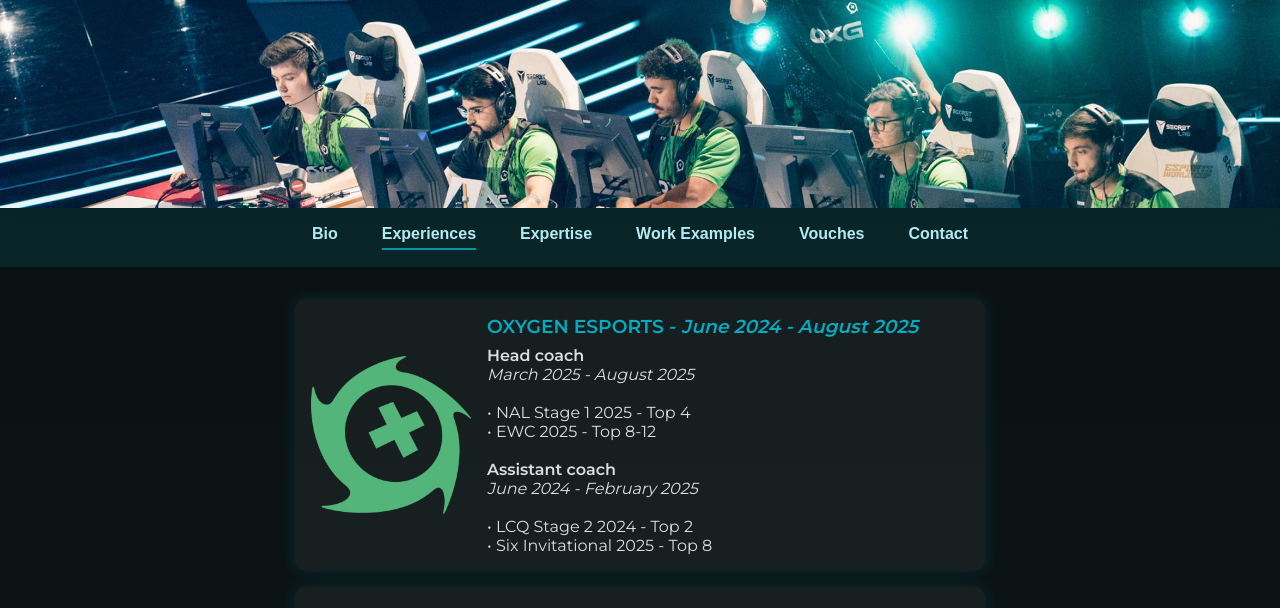
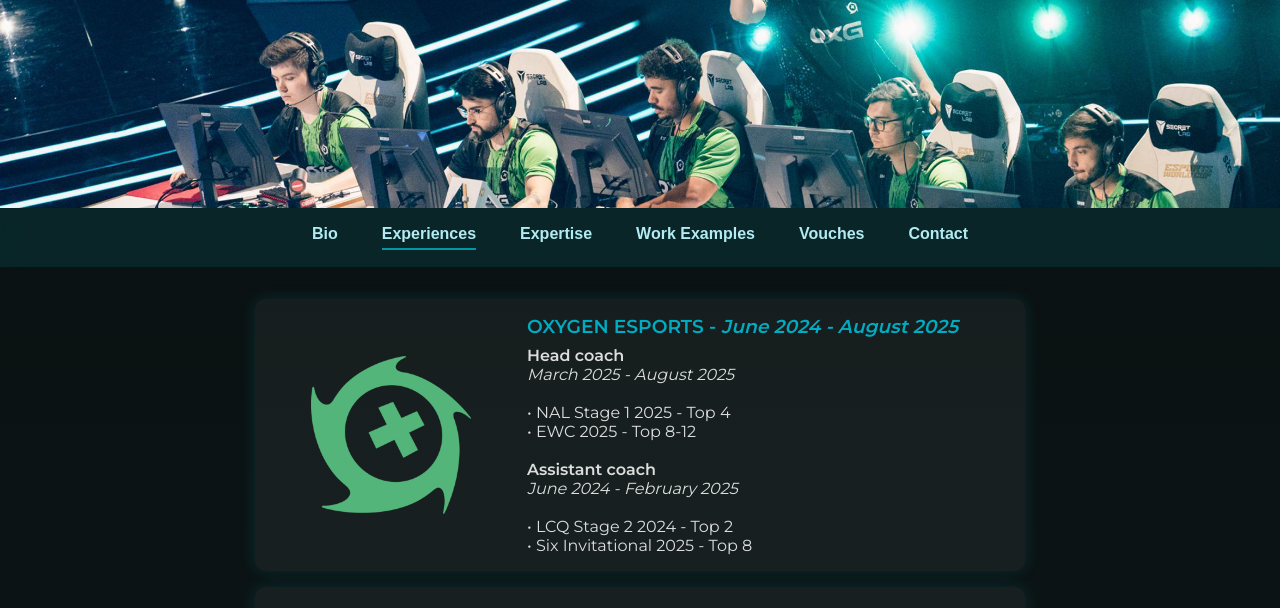
Before and after one commit to PhenomeneR6/Portfolio, a plain HTML site: page index.html in a window 1280 px wide. Both pictures are taken after a click on the button "Experiences". Shown: the part 112-720 px from the top of the page. Drawn offline with Linux system fonts and the light colour scheme.

Commit message:
Update index.html

```diff
--- a/index.html
+++ b/index.html
@@ -99,7 +99,7 @@ nav button.active::after { width: 100%; }
   border-radius:10px;
   box-shadow:0 0 15px rgba(0,151,167,0.2);
 }
-.experience-card img{ width:160px; height:160px; object-fit:cover; border-radius:8px; }
+.experience-card img{ width:240px; height:160px; object-fit:contain; border-radius:8px; }
 .experience-card p{ white-space: pre-line; margin:0; color:#ddd; }
 
 /* --- EXPERTISE --- */
```
